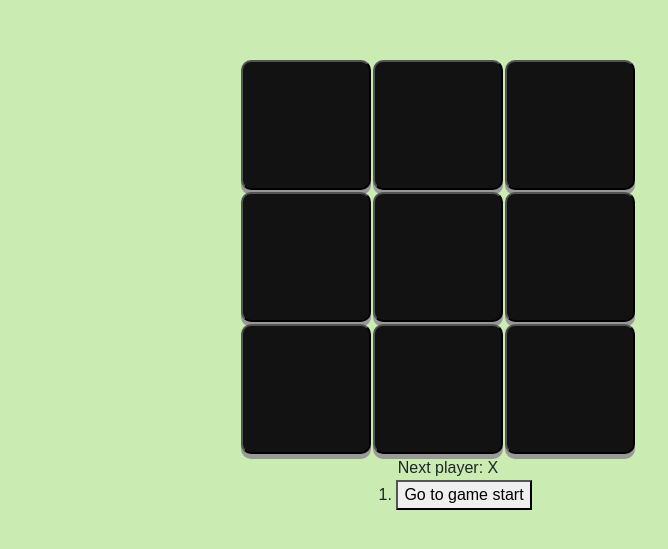
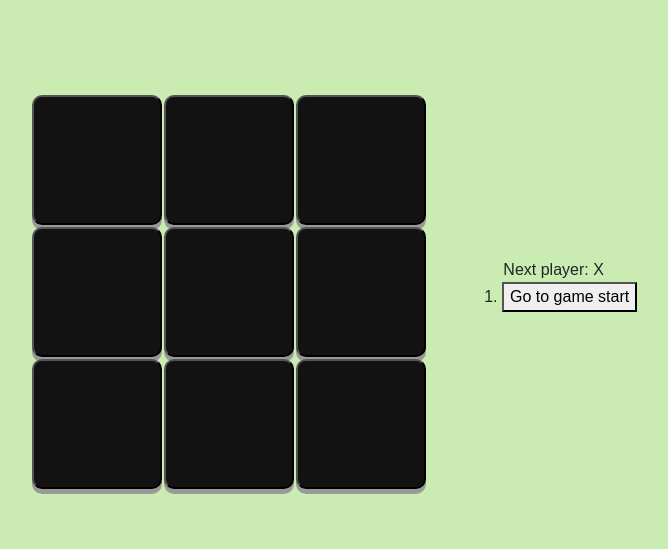
Before and after one commit to moniruzzaman17/tic-tac-toe, a React (Vite) app: page / in a window 1280 px wide. Shown: the part 107-656 px from the top of the page, without its empty margins (202-870 px from the left). Built offline with nearby package versions, Linux system fonts and the light colour scheme.

Commit message:
update board design

```diff
--- a/src/pages/Game.jsx
+++ b/src/pages/Game.jsx
@@ -38,13 +38,17 @@
     });
 
   return (
-    <div className="game-wrapper">
+    <div className="game-wrapper row">
+      <div className="col-sm-12 col-md-6 d-md-flex justify-content-end">
       <div className="game-board">
         <Board squares={current} onClick={handleClick} />
       </div>
+      </div>
+      <div className="col-sm-12 col-md-6 d-md-flex ">
       <div className="game-info">
         <div>{winner ? `Winner: ${winner}` : `Next player: ${xIsNext ? 'X' : 'O'}`}</div>
         <ol>{renderMoves()}</ol>
+      </div>
       </div>
     </div>
   );
--- a/src/pages/css/style.css
+++ b/src/pages/css/style.css
@@ -46,12 +46,12 @@
 content: "";
 display: table;
 }
-.game-wrapper{
+/* .game-wrapper{
     display: flex;
     flex-direction: column;
     justify-content: center;
     align-items: center;
-}
+} */
   .game-info {
     display: flex;
     flex-direction: column;
```
